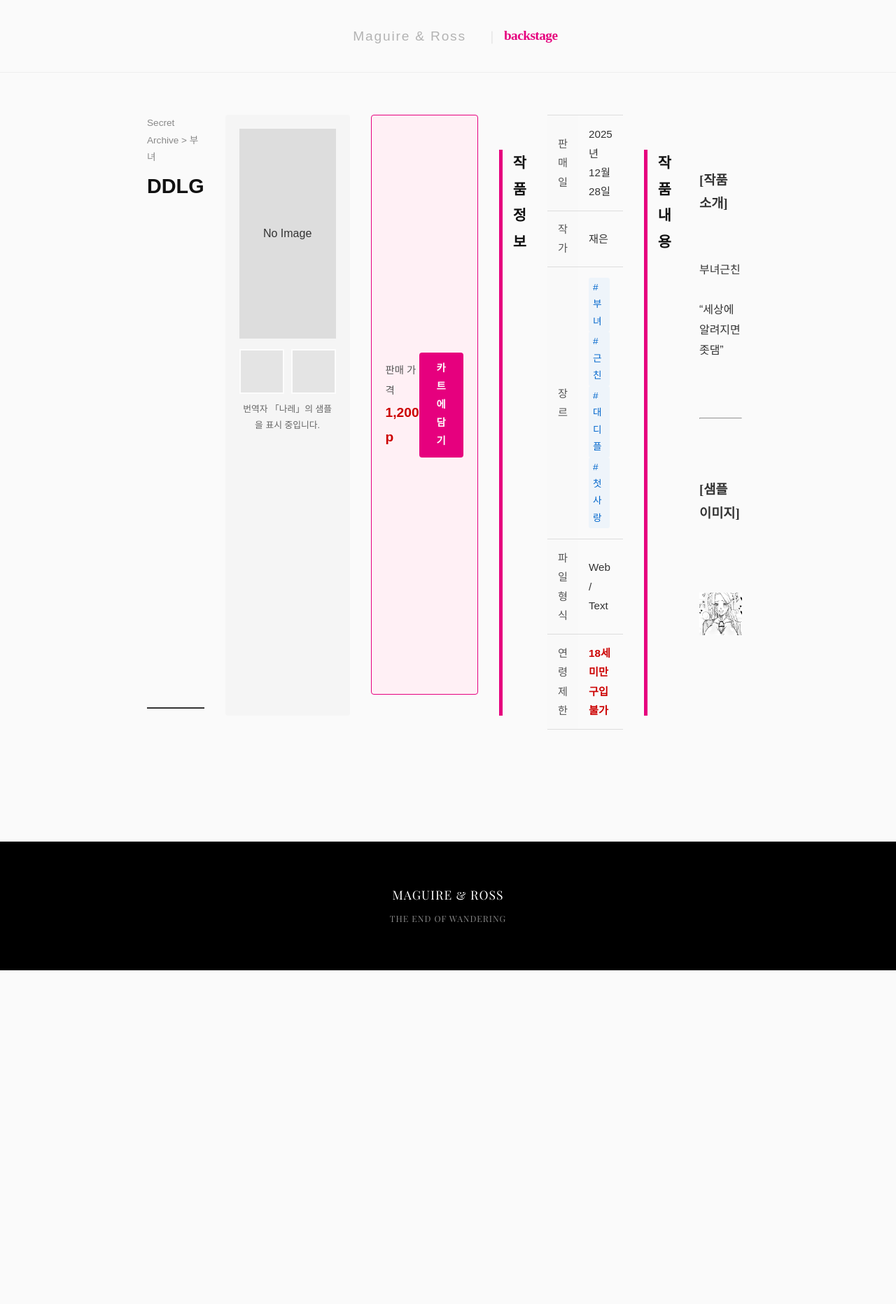
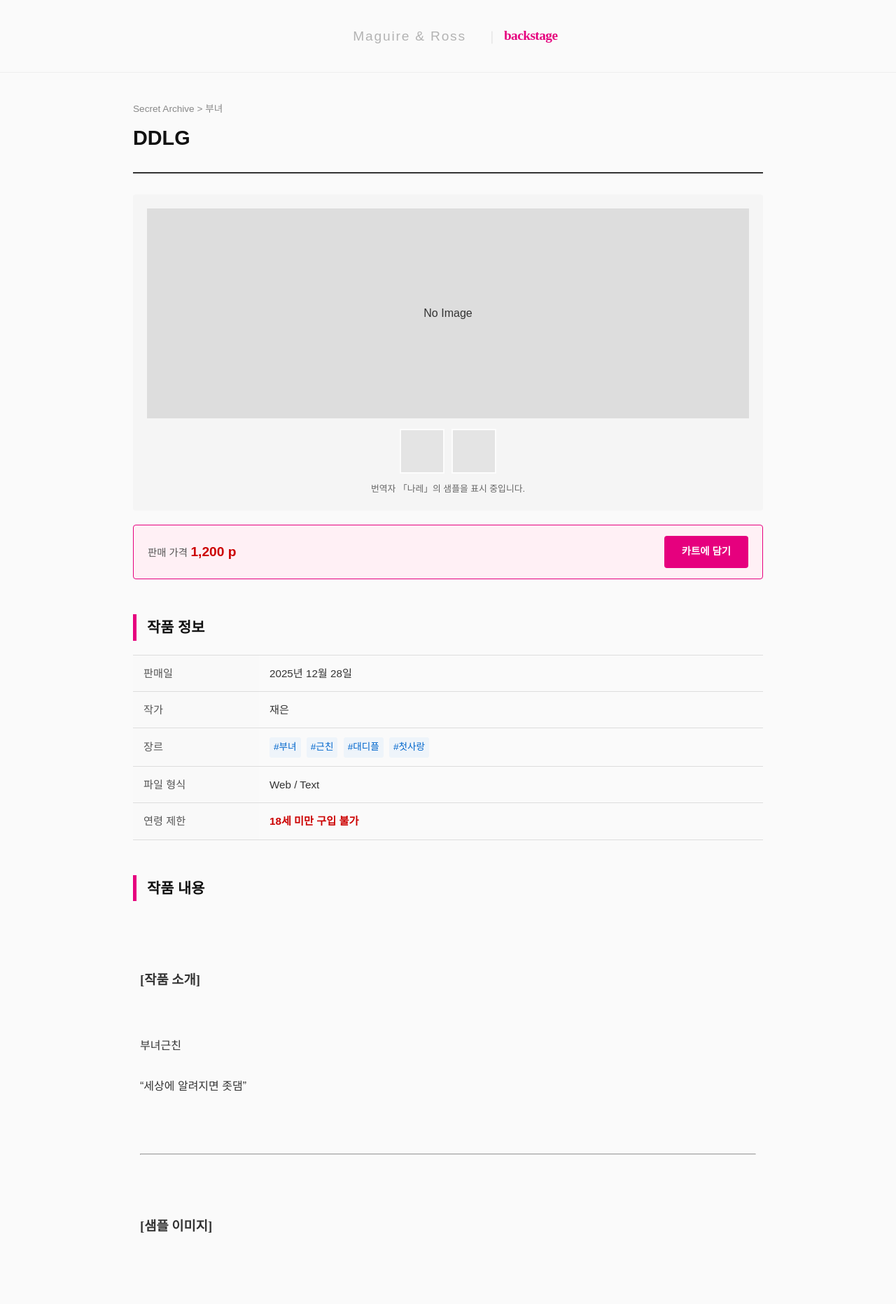
Before and after one commit to narelim/mag-ross-archive, a Jekyll site: the page built from _posts/2025-12-28-daddyprincess.md, in a window 1280 px wide. Shown: the top 1864 px of the page at 70% size. Built offline with Jekyll 4.4.1, drawn with Linux system fonts in a browser that asks for light colours; some web fonts are replaced; before the commit the page ends 1387 px from its top, so only the background shows below that.

Commit message:
Update product.html

```diff
--- a/_layouts/product.html
+++ b/_layouts/product.html
@@ -9,7 +9,6 @@ layout: default
 </style>
 
 <div class="dl-container product-view">
-<div class="dl-container">
 
     <div class="dl-header-area">
         <div class="dl-breadcrumb">Secret Archive > {{ page.tags | first }}</div>
@@ -75,4 +74,3 @@ layout: default
     </div>
 
 </div>
-</div>
```
